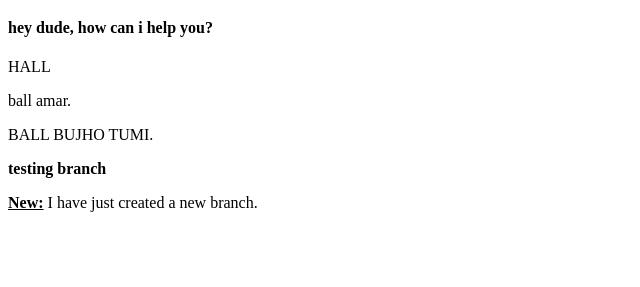
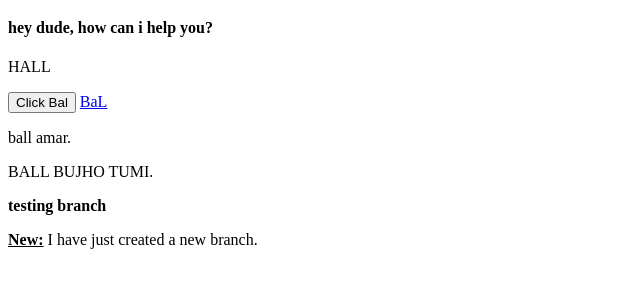
Before and after one commit to siddik-shakil/a-ha, a plain HTML site: page index.html in a window 1280 px wide. Shown: the part 61-348 px from the top of the page, without its empty margins (0-640 px from the left). Drawn offline with Linux system fonts and the light colour scheme.

Commit message:
new button

```diff
--- a/index.html
+++ b/index.html
@@ -7,6 +7,8 @@
     <h1>My first ever website. yeh!</h1>
     <h4>hey dude, how can i help you?</h4>
     <p>HALL</p>
+    <button> Click Bal</button>
+    <a href="www.bal.com"> BaL</a>
     <P> ball amar.</P>
     <p>BALL BUJHO TUMI.</p>
     <b>testing branch</b>
```
